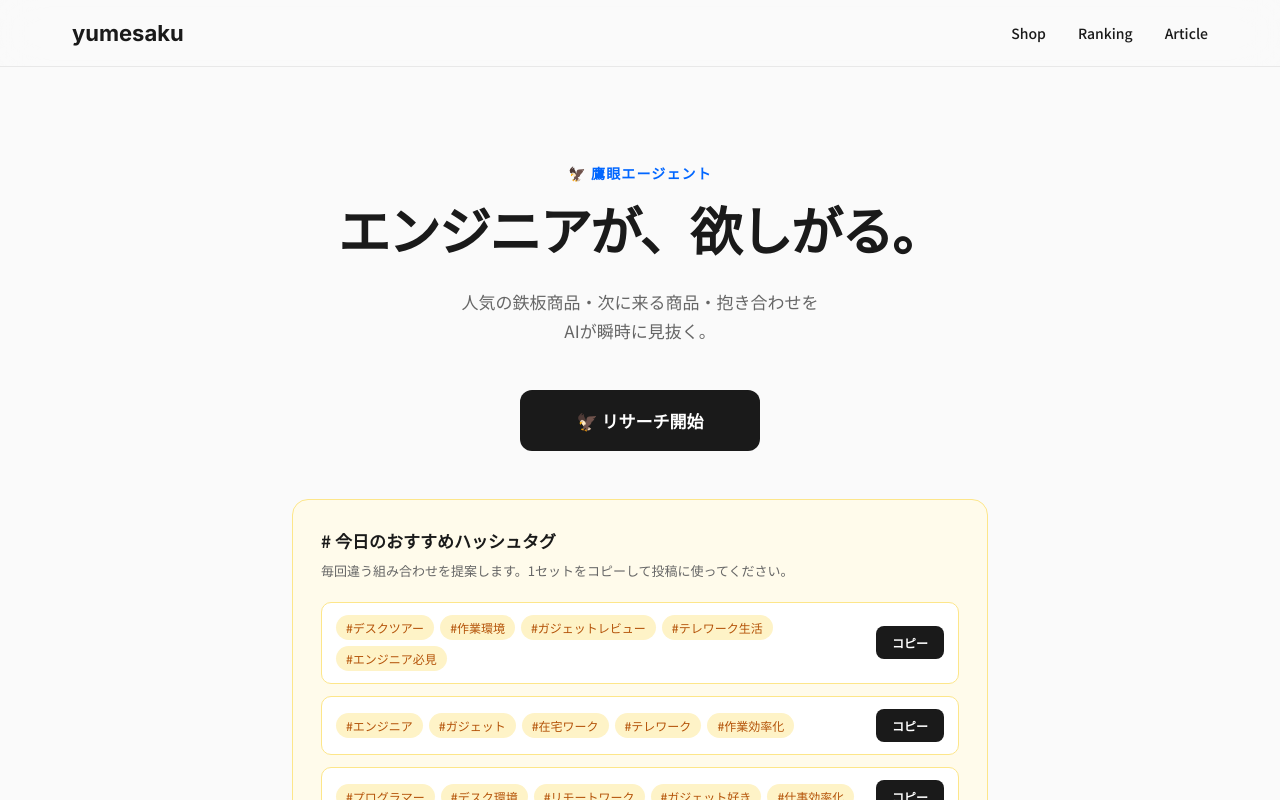
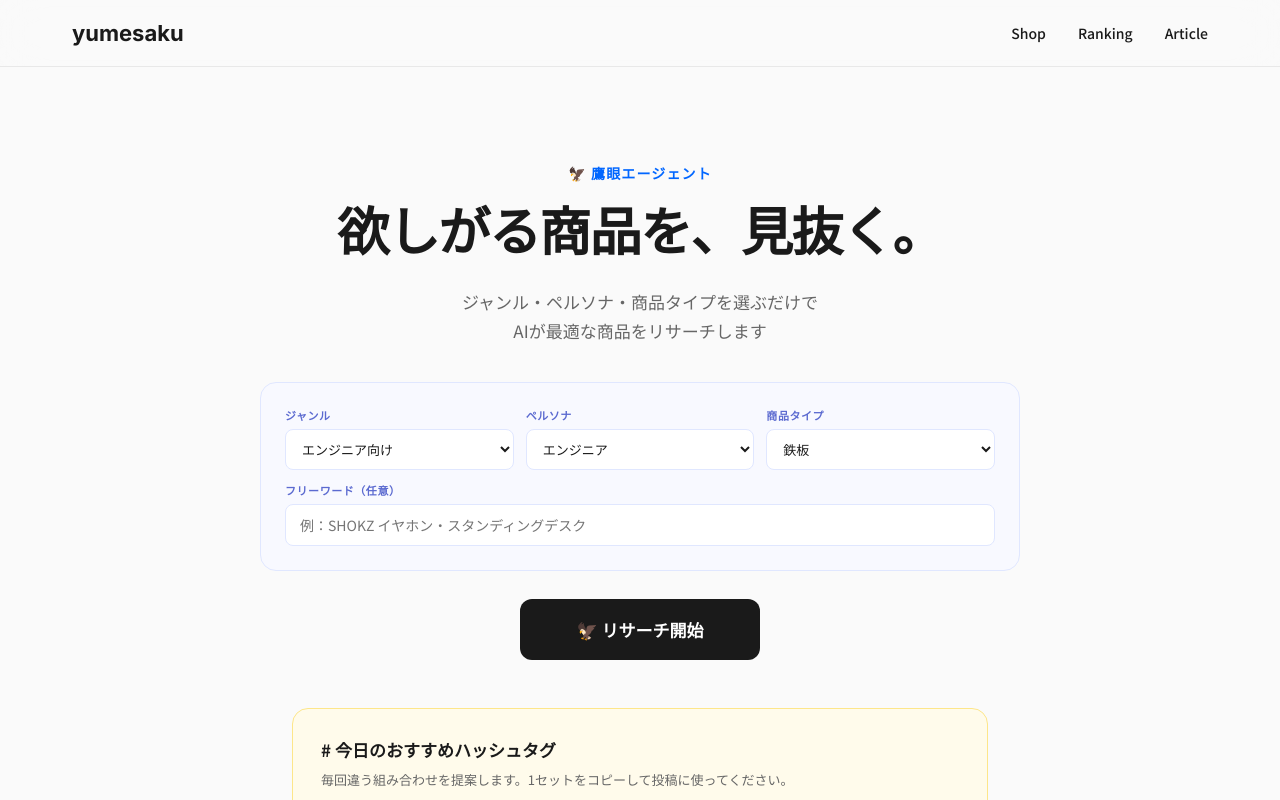
Before and after one commit to rucci0413gt-alt/yumesaku, a Next.js app: page /hawkeye in a window 1280 px wide. Shown: the top 800 px of the page. Built offline with nearby package versions, Linux system fonts and the light colour scheme.

Commit message:
Update hawkeye.js

```diff
--- a/pages/hawkeye.js
+++ b/pages/hawkeye.js
@@ -1,5 +1,5 @@
 // pages/hawkeye.js
-// 🦅 鷹眼エージェント - 4エージェント連携版（article自動連携）
+// 🦅 鷹眼エージェント - 検索窓対応版
 
 import { useState } from 'react';
 import Head from 'next/head';
@@ -20,13 +20,19 @@ const [jinaResult, setJinaResult] = useState(null);
 const [jinaError, setJinaError] = useState('');
 const [copiedJina, setCopiedJina] = useState(false);
 
+// 検索フォーム
+const [genre, setGenre] = useState('エンジニア向け');
+const [persona, setPersona] = useState('エンジニア');
+const [productType, setProductType] = useState('鉄板');
+const [customKeyword, setCustomKeyword] = useState('');
+
 const run = async () => {
 setLoading(true); setError(''); setData(null); setMailSent(false);
 try {
 const res = await fetch('/api/hawkeye', {
 method: 'POST',
 headers: { 'Content-Type': 'application/json' },
-body: JSON.stringify({ genre: 'エンジニア向け' }),
+body: JSON.stringify({ genre, persona, productType, customKeyword }),
 });
 const result = await res.json();
 if (result.success) setData(result);
@@ -67,6 +73,7 @@ setMailSending(true); setMailError(''); setMailSent(false);
 try {
 const text = [
 `🦅 鷹眼レポート`,
+`ジャンル：${data.genre} / ペルソナ：${data.persona} / タイプ：${data.productType}`,
 ``,
 `📈 次に来そう：${data.nextTrend || 'なし'}`,
 `🎁 抱き合わせ：${data.bundle || 'なし'}`,
@@ -108,7 +115,6 @@ setTimeout(() => setCopiedTag(null), 2000);
 } catch (e) { alert('コピーできませんでした'); }
 };
 
-// 鷹眼→article自動連携
 const goToArticle = (url) => {
 localStorage.setItem('yumesaku_auto_url', url);
 window.location.href = '/article';
@@ -152,8 +158,54 @@ return (
 <section className="hero">
 <div className="hero-inner">
 <p className="eyebrow">🦅 鷹眼エージェント</p>
-<h1 className="hero-title">エンジニアが、欲しがる。</h1>
-<p className="hero-subtitle">人気の鉄板商品・次に来る商品・抱き合わせを<br />AIが瞬時に見抜く。</p>
+<h1 className="hero-title">欲しがる商品を、見抜く。</h1>
+<p className="hero-subtitle">ジャンル・ペルソナ・商品タイプを選ぶだけで<br />AIが最適な商品をリサーチします</p>
+
+{/* 検索フォーム */}
+<div className="search-form">
+<div className="search-row">
+<div className="search-group">
+<label className="search-label">ジャンル</label>
+<select value={genre} onChange={e => setGenre(e.target.value)} className="search-select">
+<option>エンジニア向け</option>
+<option>ガジェット</option>
+<option>在宅ワーク</option>
+<option>ドリンク・サプリ</option>
+<option>カメラ・撮影</option>
+</select>
+</div>
+<div className="search-group">
+<label className="search-label">ペルソナ</label>
+<select value={persona} onChange={e => setPersona(e.target.value)} className="search-select">
+<option>エンジニア</option>
+<option>20代</option>
+<option>クリエイター</option>
+<option>在宅ワーカー</option>
+<option>フリーランス</option>
+</select>
+</div>
+<div className="search-group">
+<label className="search-label">商品タイプ</label>
+<select value={productType} onChange={e => setProductType(e.target.value)} className="search-select">
+<option>鉄板</option>
+<option>次来る</option>
+<option>抱き合わせ</option>
+</select>
+</div>
+</div>
+<div className="search-custom">
+<label className="search-label">フリーワード（任意）</label>
+<input
+type="text"
+value={customKeyword}
+onChange={e => setCustomKeyword(e.target.value)}
+onKeyDown={e => e.key === 'Enter' && run()}
+placeholder="例：SHOKZ イヤホン・スタンディングデスク"
+className="search-input"
+/>
+</div>
+</div>
+
 <button onClick={run} disabled={loading} className="run-btn">
 {loading ? 'リサーチ中...' : '🦅 リサーチ開始'}
 </button>
@@ -261,6 +313,12 @@ setTimeout(() => setCopiedJina(false), 2000);
 
 {data && (
 <main className="results">
+<div className="result-meta">
+<span className="meta-tag">🎯 {data.genre}</span>
+<span className="meta-tag">👤 {data.persona}</span>
+<span className="meta-tag">📦 {data.productType}</span>
+</div>
+
 {(data.nextTrend || data.bundle) && (
 <div className="insights">
 {data.nextTrend && (
@@ -278,7 +336,7 @@ setTimeout(() => setCopiedJina(false), 2000);
 </div>
 )}
 
-<h2 className="section-title">今日の鉄板ピック</h2>
+<h2 className="section-title">今日のピック</h2>
 <div className="grid">
 {data.recommendations.map((p, i) => (
 <div key={i} className="card">
@@ -315,7 +373,7 @@ disabled={mailSending || mailSent}
 {mailError && <p className="mail-error">{mailError}</p>}
 </div>
 
-<p className="hint">※「この商品で記事を作る→」で自動的にArticleページに移動し、X・Threads投稿文が自動生成されます</p>
+<p className="hint">※「この商品で記事を作る→」でArticleページに自動移動してX・Threadsテキストが生成されます</p>
 </main>
 )}
 
@@ -338,7 +396,19 @@ h1,h2,.hero-title { word-break:keep-all; overflow-wrap:break-word; }
 .hero-inner { max-width:760px; margin:0 auto; }
 .eyebrow { font-size:clamp(12px,1.6vw,14px); color:#0066FF; font-weight:600; letter-spacing:0.08em; margin:0 0 12px; }
 .hero-title { font-size:clamp(28px,6vw,52px); font-weight:700; line-height:1.3; letter-spacing:-0.03em; margin:0 0 clamp(16px,3vw,24px); }
-.hero-subtitle { font-size:clamp(14px,2vw,17px); color:#666; line-height:1.75; margin:0 0 clamp(28px,5vw,44px); }
+.hero-subtitle { font-size:clamp(14px,2vw,17px); color:#666; line-height:1.75; margin:0 0 clamp(24px,4vw,36px); }
+
+/* 検索フォーム */
+.search-form { background:#F8F9FF; border:1px solid #E0E7FF; border-radius:16px; padding:clamp(16px,3vw,24px); margin:0 0 clamp(20px,3vw,28px); text-align:left; }
+.search-row { display:grid; grid-template-columns:1fr 1fr 1fr; gap:12px; margin-bottom:12px; }
+.search-group { display:flex; flex-direction:column; gap:6px; }
+.search-label { font-size:11px; font-weight:600; color:#5B6AD0; letter-spacing:0.05em; text-transform:uppercase; }
+.search-select { padding:9px 12px; font-size:13px; border:1px solid #E0E7FF; border-radius:8px; background:#FFFFFF; color:#1A1A1A; font-family:inherit; outline:none; transition:all .3s; }
+.search-select:focus { border-color:#0066FF; box-shadow:0 0 0 3px rgba(0,102,255,0.1); }
+.search-custom { display:flex; flex-direction:column; gap:6px; }
+.search-input { padding:10px 14px; font-size:14px; border:1px solid #E0E7FF; border-radius:8px; background:#FFFFFF; color:#1A1A1A; font-family:inherit; outline:none; transition:all .3s; }
+.search-input:focus { border-color:#0066FF; box-shadow:0 0 0 3px rgba(0,102,255,0.1); }
+
 .run-btn { padding:clamp(14px,2.5vw,18px) clamp(32px,6vw,56px); font-size:clamp(15px,1.8vw,17px); font-weight:600; color:#fff; background:#1A1A1A; border:none; border-radius:12px; cursor:pointer; font-family:inherit; transition:all .3s; }
 .run-btn:hover:not(:disabled) { transform:translateY(-2px); box-shadow:0 12px 28px rgba(26,26,26,0.25); }
 .run-btn:disabled { opacity:.5; cursor:not-allowed; }
@@ -364,7 +434,6 @@ h1,h2,.hero-title { word-break:keep-all; overflow-wrap:break-word; }
 .jina-input:focus { border-color:#1A1A1A; box-shadow:0 0 0 4px rgba(26,26,26,0.05); }
 .jina-btn { padding:12px 20px; font-size:14px; font-weight:600; color:#FFFFFF; background:#1A1A1A; border:none; border-radius:10px; cursor:pointer; font-family:inherit; transition:all .3s; white-space:nowrap; }
 .jina-btn:disabled { opacity:.5; cursor:not-allowed; }
-.jina-btn:hover:not(:disabled) { transform:translateY(-1px); box-shadow:0 8px 20px rgba(26,26,26,0.2); }
 .jina-loading { display:flex; align-items:center; gap:10px; margin-top:16px; color:#666; font-size:13px; }
 .mini-spinner { width:18px; height:18px; border:2px solid #E8E8E8; border-top-color:#1A1A1A; border-radius:50%; animation:spin .8s linear infinite; flex-shrink:0; }
 .jina-error { color:#E53935; font-size:13px; margin-top:12px; }
@@ -383,7 +452,10 @@ h1,h2,.hero-title { word-break:keep-all; overflow-wrap:break-word; }
 @keyframes spin { to { transform:rotate(360deg); } }
 .loading-text { margin-top:24px; font-weight:500; }
 .loading-sub { color:#999; font-size:13px; margin-top:4px; }
+
 .results { max-width:1100px; margin:0 auto; padding:clamp(20px,4vw,40px) clamp(20px,4vw,32px) clamp(60px,10vw,96px); }
+.result-meta { display:flex; gap:8px; flex-wrap:wrap; margin-bottom:clamp(20px,3vw,28px); }
+.meta-tag { font-size:12px; font-weight:600; color:#5B6AD0; background:#EEF2FF; padding:5px 12px; border-radius:100px; }
 .insights { display:grid; grid-template-columns:1fr 1fr; gap:clamp(12px,2vw,20px); margin-bottom:clamp(32px,5vw,48px); }
 .insight-card { background:#fff; border:1px solid #E0E7FF; border-radius:16px; padding:clamp(18px,3vw,24px); }
 .insight-label { font-size:13px; font-weight:700; color:#5B6AD0; margin:0 0 8px; }
@@ -422,6 +494,7 @@ h1,h2,.hero-title { word-break:keep-all; overflow-wrap:break-word; }
 .hashtag-copy-btn { width:100%; }
 .jina-box { flex-direction:column; }
 .jina-btn { width:100%; }
+.search-row { grid-template-columns:1fr; }
 }
 `}</style>
 </>
```
